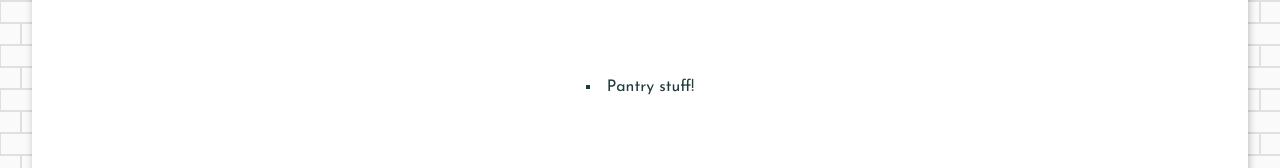
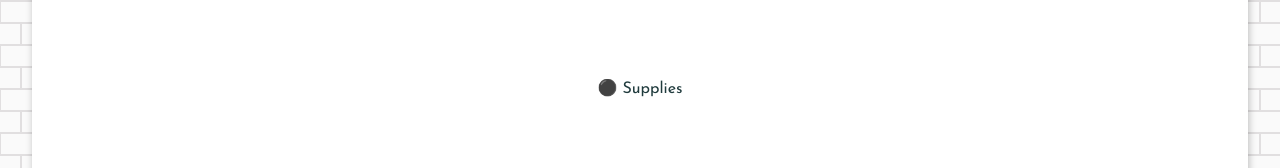
Before and after one commit to wingmatt/kitchensyncc, a Next.js app: page /pantry in a window 1280 px wide. Shown: the part 307-475 px from the top of the page. Built offline with nearby package versions, Linux system fonts and the light colour scheme.

Commit message:
Initial setup for working on Ingredient component

```diff
--- /dev/null
+++ b/components/Ingredient.tsx
@@ -0,0 +1,11 @@
+import { useState } from 'react'
+import styles from '../styles/components/Ingredient.module.css'
+
+export default function Ingredient (props) {
+
+  return (
+  <li className={styles.ingredient}>
+    ⚫ Supplies
+  </li>
+  )
+}
--- a/pages/pantry.tsx
+++ b/pages/pantry.tsx
@@ -1,10 +1,12 @@
 import Layout from '../components/Layout'
+import IngredientList from '../components/IngredientList'
+import Ingredient from '../components/Ingredient'
 
 export default function Pantry(){
   return (
     <Layout title="Pantry">
       <ul>
-        <li>Pantry stuff!</li>
+        <Ingredient>Pantry stuff!</Ingredient>
       </ul>
     </Layout>
   )
--- /dev/null
+++ b/styles/components/Ingredient.module.css
@@ -0,0 +1,3 @@
+.ingredient {
+  display: flex;
+}
```
